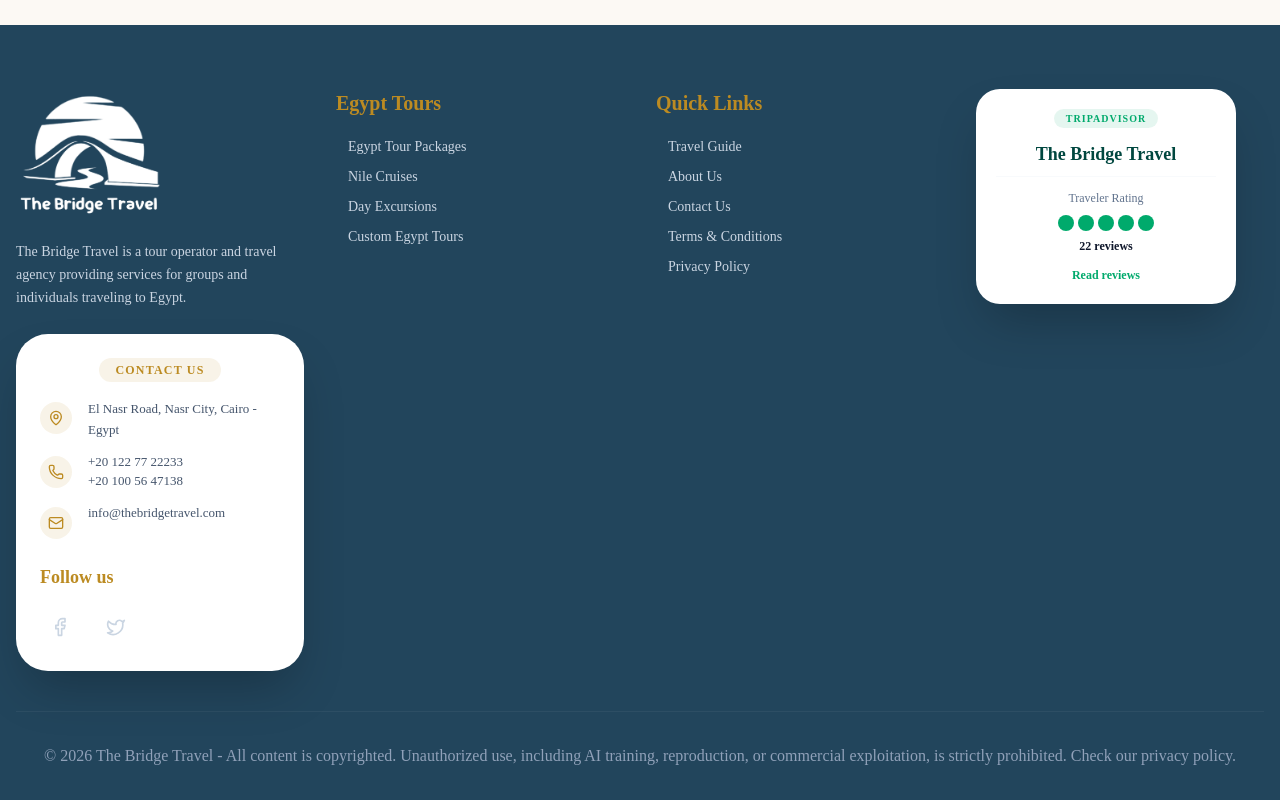
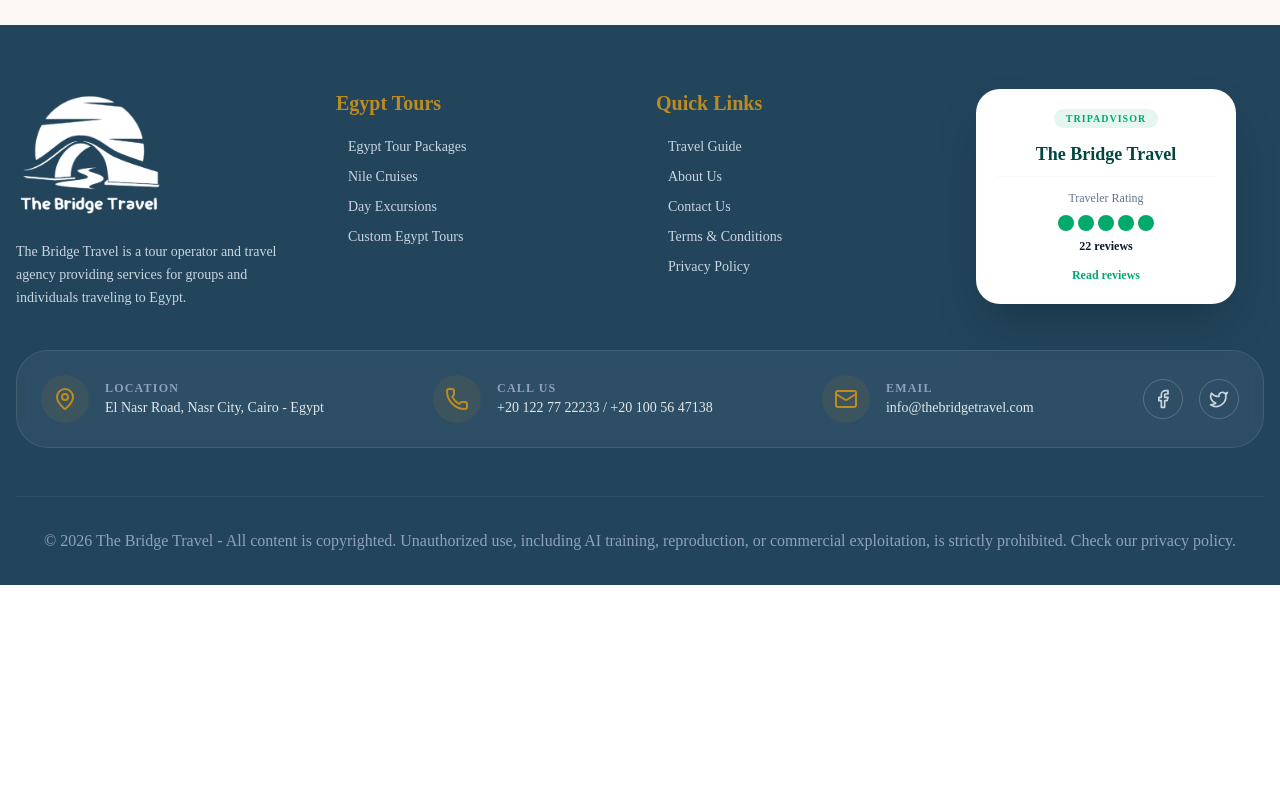
Before and after one commit to youssef-shaaban-dev/the-bridge-travel, a React (Vite) app: page / in a window 1280 px wide. Shown: the part 3911-4711 px from the top of the page. After the commit the page ends 4496 px from the top, so only its background shows below. Built offline with nearby package versions, Linux system fonts and the light colour scheme.

Commit message:
feat: Implement `Footer` component with navigation links, contact information, and social media integration.

```diff
--- a/src/components/shared/Footer.jsx
+++ b/src/components/shared/Footer.jsx
@@ -7,7 +7,6 @@ const Footer = () => {
         <footer className="bg-[#22455C] text-white pt-16 pb-8 font-playfair">
             <div className="container-custom">
                 <div className="grid grid-cols-1 md:grid-cols-2 lg:grid-cols-4 gap-8 mb-10">
-
                     {/* Brand Info */}
                     <div className="space-y-6">
                         <div className="flex items-center gap-3">
@@ -16,8 +15,6 @@ const Footer = () => {
                         <p className="text-slate-300 text-sm leading-relaxed">
                             The Bridge Travel is a tour operator and travel agency providing services for groups and individuals traveling to Egypt.
                         </p>
-                        <ContactUsCard />
-
                     </div>
 
                     {/* Destinations */}
@@ -45,6 +42,7 @@ const Footer = () => {
                     <TripAdvisorCard />
 
                 </div>
+                <ContactBar />
 
                 <div className="mt-8 pt-8 border-t border-white/5 flex flex-col md:flex-row justify-center items-center gap-6 text-md text-slate-400 font-medium">
                     <p>© 2026 The Bridge Travel - All content is copyrighted. Unauthorized use, including AI training, reproduction, or commercial exploitation, is strictly prohibited.
@@ -107,47 +105,43 @@ const UsersIcon = ({ className }) => (
     <svg className={className} fill="none" stroke="currentColor" strokeWidth="2" viewBox="0 0 24 24"><path strokeLinecap="round" strokeLinejoin="round" d="M12 4.354a4 4 0 110 5.292M15 21H3v-1a6 6 0 0112 0v1zm0 0h6v-1a6 6 0 00-9-5.197M13 7a4 4 0 11-8 0 4 4 0 018 0z" /></svg>
 );
 
-const ContactUsCard = () => (
-    <div className="relative max-w-fit">
-        <div className="bg-white rounded-[32px] p-6 text-slate-900 shadow-2xl overflow-hidden">
-            <div className="relative z-10">
-                <div className="flex justify-center gap-2 mb-4">
-                    <span className="bg-[#BC8B22]/10 text-[#BC8B22] px-4 py-1 rounded-full text-xs font-bold tracking-widest uppercase">Contact us</span>
+const ContactBar = () => (
+    <div className="bg-white/5 backdrop-blur-sm rounded-[32px] p-6 mb-12 flex flex-wrap items-center justify-between gap-8 border border-white/10">
+        <div className="flex items-center gap-4">
+            <div className="h-12 w-12 rounded-full bg-[#BC8B22]/10 flex items-center justify-center shrink-0">
+                <MapPin className="h-6 w-6 text-[#BC8B22]" />
+            </div>
+            <div className="flex flex-col">
+                <span className="text-slate-400 text-xs uppercase tracking-widest font-bold mb-0.5">Location</span>
+                <span className="text-sm font-medium text-slate-200">El Nasr Road, Nasr City, Cairo - Egypt</span>
+            </div>
         </div>
 
-                {/* Contact Details In Card */}
-                <div className="space-y-3 mb-6 text-left">
-                    <div className="flex items-start gap-4">
-                        <div className="mt-1 h-8 w-8 rounded-full bg-[#BC8B22]/10 flex items-center justify-center shrink-0">
-                            <MapPin className="h-4 w-4 text-[#BC8B22]" />
-                        </div>
-                        <span className="text-[13px] text-slate-600 leading-relaxed font-medium">El Nasr Road, Nasr City, Cairo - Egypt</span>
-                    </div>
-                    <div className="flex items-start gap-4">
-                        <div className="mt-1 h-8 w-8 rounded-full bg-[#BC8B22]/10 flex items-center justify-center shrink-0">
-                            <Phone className="h-4 w-4 text-[#BC8B22]" />
+        <div className="flex items-center gap-4">
+            <div className="h-12 w-12 rounded-full bg-[#BC8B22]/10 flex items-center justify-center shrink-0">
+                <Phone className="h-6 w-6 text-[#BC8B22]" />
             </div>
             <div className="flex flex-col">
-                            <span className="text-[13px] text-slate-600 font-medium">+20 122 77 22233</span>
-                            <span className="text-[13px] text-slate-600 font-medium">+20 100 56 47138</span>
+                <span className="text-slate-400 text-xs uppercase tracking-widest font-bold mb-0.5">Call Us</span>
+                <span className="text-sm font-medium text-slate-200">+20 122 77 22233 / +20 100 56 47138</span>
             </div>
         </div>
-                    <div className="flex items-start gap-4">
-                        <div className="mt-1 h-8 w-8 rounded-full bg-[#BC8B22]/10 flex items-center justify-center shrink-0">
-                            <Mail className="h-4 w-4 text-[#BC8B22]" />
+
+        <div className="flex items-center gap-4">
+            <div className="h-12 w-12 rounded-full bg-[#BC8B22]/10 flex items-center justify-center shrink-0">
+                <Mail className="h-6 w-6 text-[#BC8B22]" />
             </div>
-                        <span className="text-[13px] text-slate-600 font-medium whitespace-nowrap">info@thebridgetravel.com</span>
+            <div className="flex flex-col">
+                <span className="text-slate-400 text-xs uppercase tracking-widest font-bold mb-0.5">Email</span>
+                <span className="text-sm font-medium text-slate-200">info@thebridgetravel.com</span>
             </div>
         </div>
-                <h3 className="text-[#BC8B22] text-lg font-bold mb-4">Follow us</h3>
+
         <div className="flex gap-4">
             <SocialIcon icon={<Facebook className="h-5 w-5" />} />
             <SocialIcon icon={<Twitter className="h-5 w-5" />} />
         </div>
     </div>
-
-        </div>
-    </div>
 );
 
 export default Footer;
```
Lines whose indentation alone changed are shown as unchanged.
